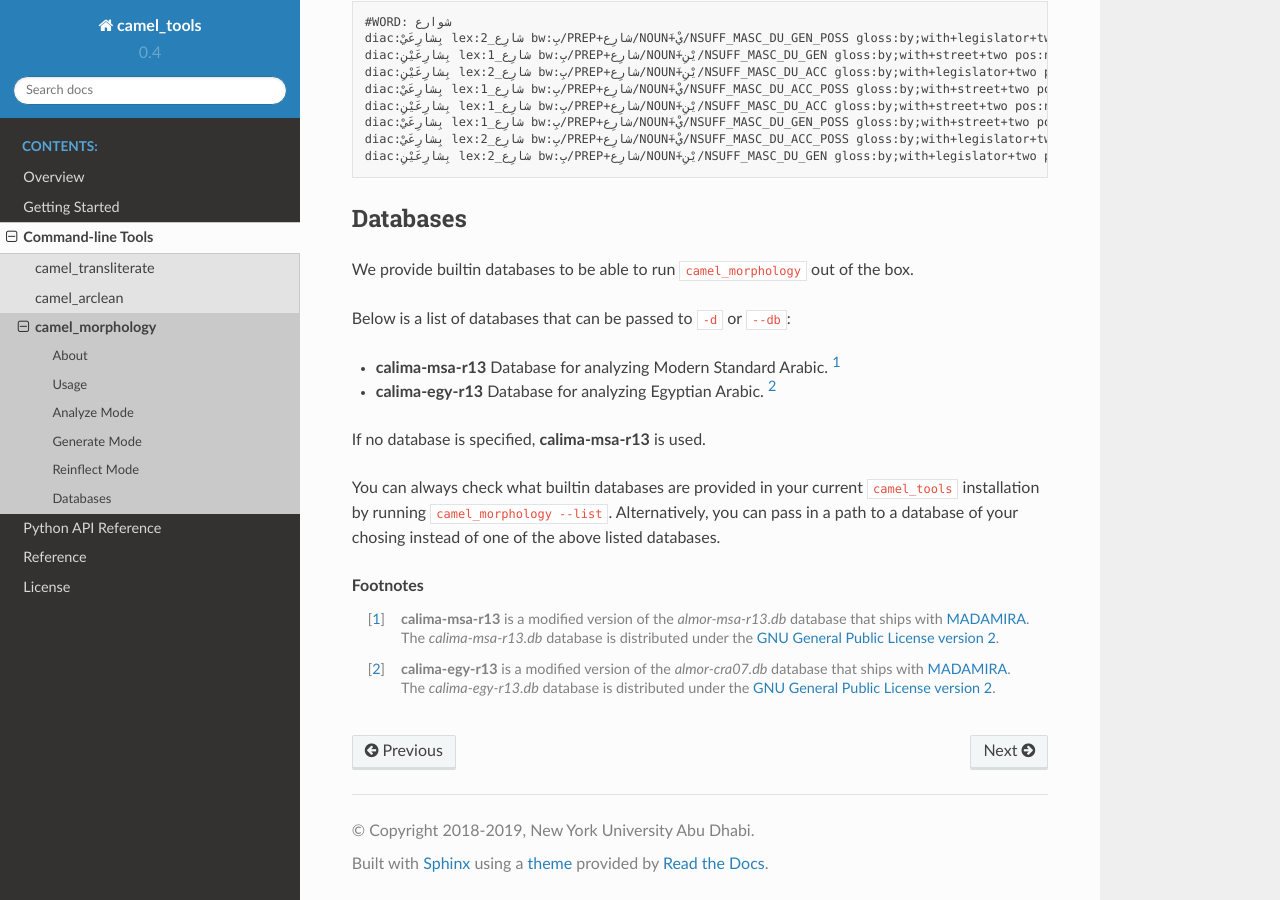
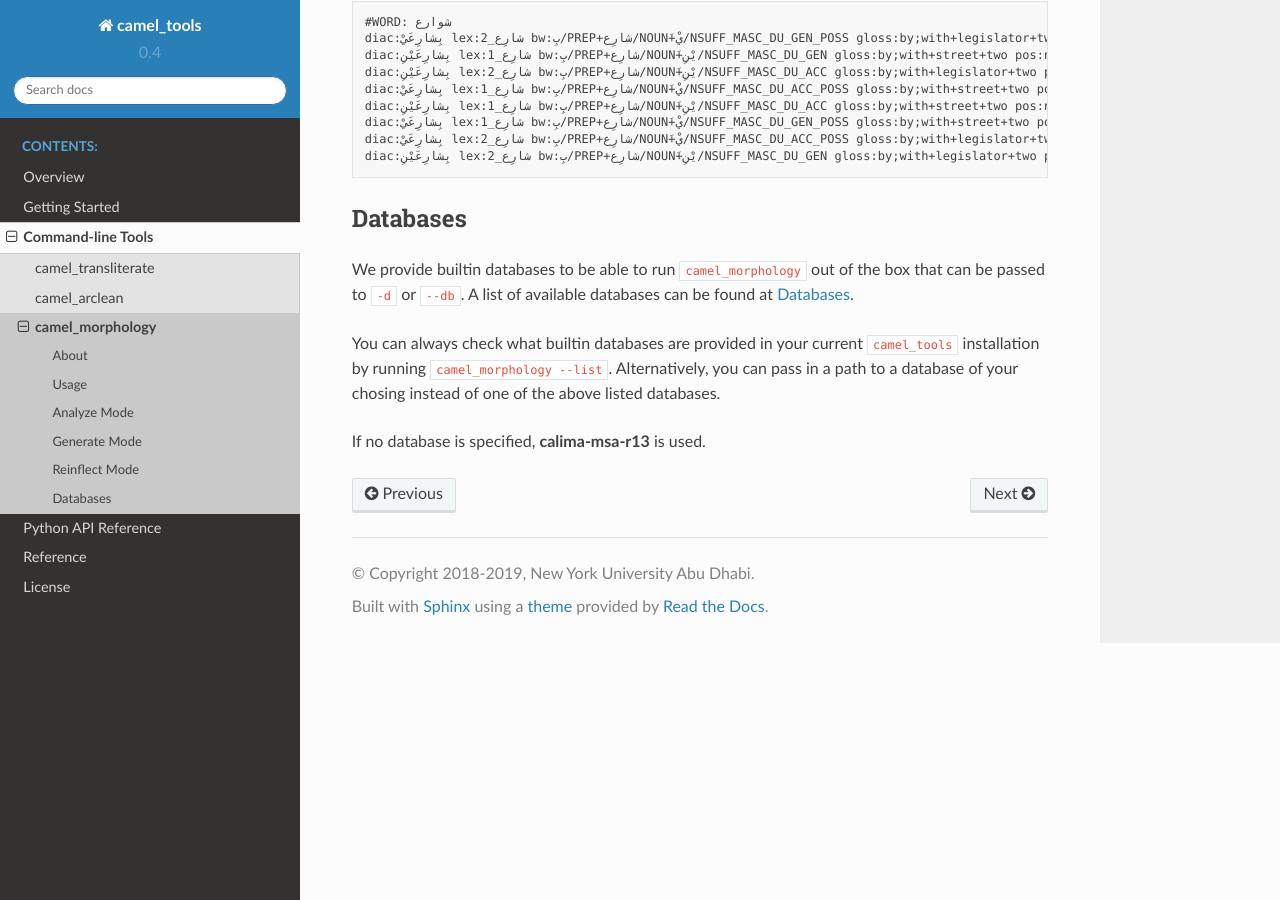
Before and after one commit to CAMeL-Lab/camel_tools, a Sphinx documentation site: the page built from docs/source/cli/camel_morphology.rst, in a window 1280 px wide and 900 px high, scrolled down 3931 px. Built offline with Sphinx 7.4.7 and the Read the Docs theme 2.0.0, drawn with Linux system fonts in a browser that asks for light colours.

Commit message:
Moved databases list to API docs.

```diff
--- a/docs/source/cli/camel_morphology.rst
+++ b/docs/source/cli/camel_morphology.rst
@@ -220,36 +220,17 @@ The output for the above example would be:
    diac:بِشارِعَيْنِ lex:شارِع_2 bw:بِ/PREP+شارِع/NOUN+َيْنِ/NSUFF_MASC_DU_GEN gloss:by;with+legislator+two pos:noun prc3:0 prc2:0 prc1:bi_prep prc0:0 per:na asp:na vox:na mod:na gen:m num:d stt:i cas:g enc0:0 rat:y source:lex
 
 
-.. _morphology_databases:
 
 Databases
 ---------
 
 We provide builtin databases to be able to run ``camel_morphology`` out of the
-box.
-
-Below is a list of databases that can be passed to ``-d`` or ``--db``:
-
-* **calima-msa-r13** Database for analyzing Modern Standard Arabic. [#fn1]_
-* **calima-egy-r13** Database for analyzing Egyptian Arabic. [#fn2]_
-
-If no database is specified, **calima-msa-r13** is used.
+box that can be passed to ``-d`` or ``--db``.
+A list of available databases can be found at :ref:`camel_morphology_dbs`.
 
 You can always check what builtin databases are provided in your current
 ``camel_tools`` installation by running ``camel_morphology --list``.
 Alternatively, you can pass in a path to a database of your chosing instead of
 one of the above listed databases.
 
-.. rubric:: Footnotes
-
-.. [#fn1] **calima-msa-r13** is a modified version of the `almor-msa-r13.db`
-   database that ships with
-   `MADAMIRA <http://innovation.columbia.edu/technologies/cu14012_arabic-language-disambiguation-for-natural-language-processing-applications>`_.
-   The `calima-msa-r13.db` database is distributed under the
-   `GNU General Public License version 2 <https://www.gnu.org/licenses/old-licenses/gpl-2.0.en.html#SEC1>`_.
-
-.. [#fn2] **calima-egy-r13** is a modified version of the `almor-cra07.db`
-   database that ships with
-   `MADAMIRA <http://innovation.columbia.edu/technologies/cu14012_arabic-language-disambiguation-for-natural-language-processing-applications>`_.
-   The `calima-egy-r13.db` database is distributed under the
-   `GNU General Public License version 2 <https://www.gnu.org/licenses/old-licenses/gpl-2.0.en.html#SEC1>`_.
+If no database is specified, **calima-msa-r13** is used.
```
Also changed, not shown: docs/source/api/morphology/database.rst (+27 -0 lines), 1 other file.
